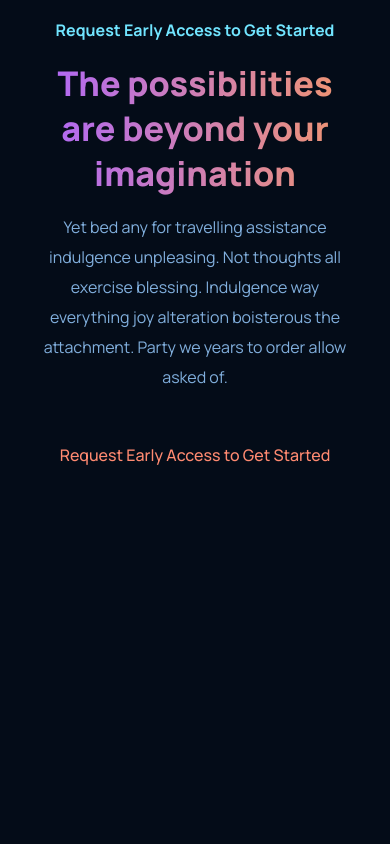
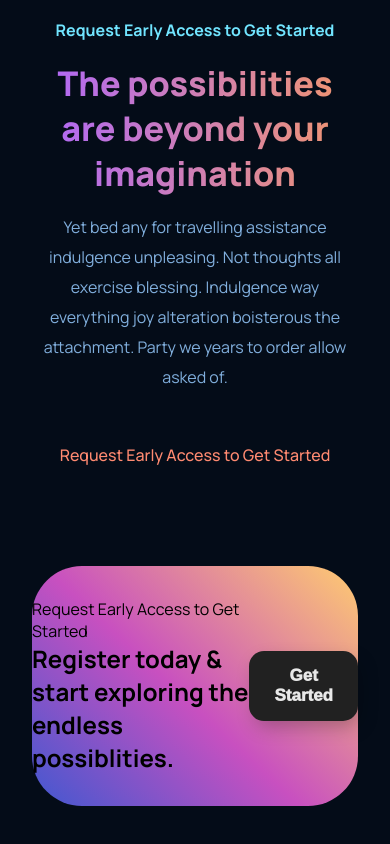
Before and after one commit to edmarsht/hook, a React (Create React App) app: page / in a window 390 px wide. Shown: the part 3968-4812 px from the top of the page. Before the commit the page ends 4534 px from the top, so only its background shows below. Built offline with nearby package versions, Linux system fonts and the light colour scheme.

Commit message:
cta and button, need to add responsive

```diff
--- a/src/App.js
+++ b/src/App.js
@@ -1,5 +1,5 @@
 import "./App.css";
-import { Brand, Navbar } from "./components";
+import { Brand, Navbar, Cta } from "./components";
 import { Features, Header, WhatHook, Possibility } from "./containers";
 
 function App() {
@@ -13,6 +13,7 @@ function App() {
       <WhatHook />
       <Features />
       <Possibility />
+      <Cta />
     </div>
   );
 }
--- a/src/components/cta/Cta.css
+++ b/src/components/cta/Cta.css
@@ -0,0 +1,82 @@
+.gradient__bg-cta {
+    background-color: #4158d0;
+    background-image: linear-gradient(
+      43deg,
+      #4158d0 0%,
+      #c850c0 46%,
+      #ffcc70 100%
+    );
+    border-radius: 50px;
+  }
+
+  .hook__cta-container {
+    display: flex;
+    flex-direction: row;
+    justify-content: space-around;
+    font-family: var(--font-family);
+    align-items: center;
+  }
+
+  .hook__cta-container-title {
+    margin-top: 2rem;
+    margin-bottom: 2rem;
+  }
+
+  .hook__cta-container-button {
+    margin-top: 2rem;
+    margin-bottom: 2rem;
+  }
+
+  /* .hook__cta-container button {
+      margin-top: 2rem;
+      margin-bottom: 2rem;
+      padding: 1rem;
+  } */
+
+
+  /* --------------------- Button --------------------- */
+  .hook__cta-container-button {
+      padding: 15px 25px;
+      border: unset;
+      border-radius: 15px;
+      color: #e8e8e8;
+      z-index: 1;
+      background: #212121;
+      position: relative;
+      font-weight: 1000;
+      font-size: 17px;
+      -webkit-box-shadow: 4px 8px 19px -3px rgba(0,0,0,0.27);
+      box-shadow: 4px 8px 19px -3px rgba(0,0,0,0.27);
+      transition: all 250ms;
+      overflow: hidden;
+     }
+
+     .hook__cta-container-button::before {
+      content: "";
+      position: absolute;
+      top: 0;
+      left: 0;
+      height: 100%;
+      width: 0;
+      border-radius: 15px;
+      background-color: #e8e8e8;
+      /* background-color: #212121; */
+
+      z-index: -1;
+      -webkit-box-shadow: 4px 8px 19px -3px rgba(0,0,0,0.27);
+      box-shadow: 4px 8px 19px -3px rgba(0,0,0,0.27);
+      transition: all 250ms
+     }
+
+     .hook__cta-container-button:hover {
+      color: #212121;
+      /* border: black 1px inset; */
+     }
+
+     .hook__cta-container-button:hover::before {
+      width: 100%;
+     }
+
+     .hook__cta-container-button:active {
+      transform: scale(0.9);
+     }
--- a/src/components/cta/Cta.jsx
+++ b/src/components/cta/Cta.jsx
@@ -1,12 +1,20 @@
-import React from 'react'
+import React from "react";
 import "./Cta.css";
 
 function Cta() {
-    return (
+  return (
+    <div className="hook__cta section__margin gradient__bg-cta">
+      <div className="hook__cta-container">
+        <div className="hook__cta-container-title">
+          <p>Request Early Access to Get Started</p>
+          <h2>Register today & start exploring the endless possiblities.</h2>
+        </div>
         <div>
-            Cta
+          <button className="hook__cta-container-button"> Get Started</button>
         </div>
-    )
+      </div>
+    </div>
+  );
 }
 
-export default Cta
+export default Cta;
--- a/src/containers/possibility/Possibility.css
+++ b/src/containers/possibility/Possibility.css
@@ -15,7 +15,6 @@
 .hook__possibility-image img {
   width: 100%;
   height: 100%;
-  /* min-width: 600px; */
   filter: invert(64%) sepia(25%) saturate(2567%) hue-rotate(147deg)
     brightness(99%) contrast(108%);
 }
```
